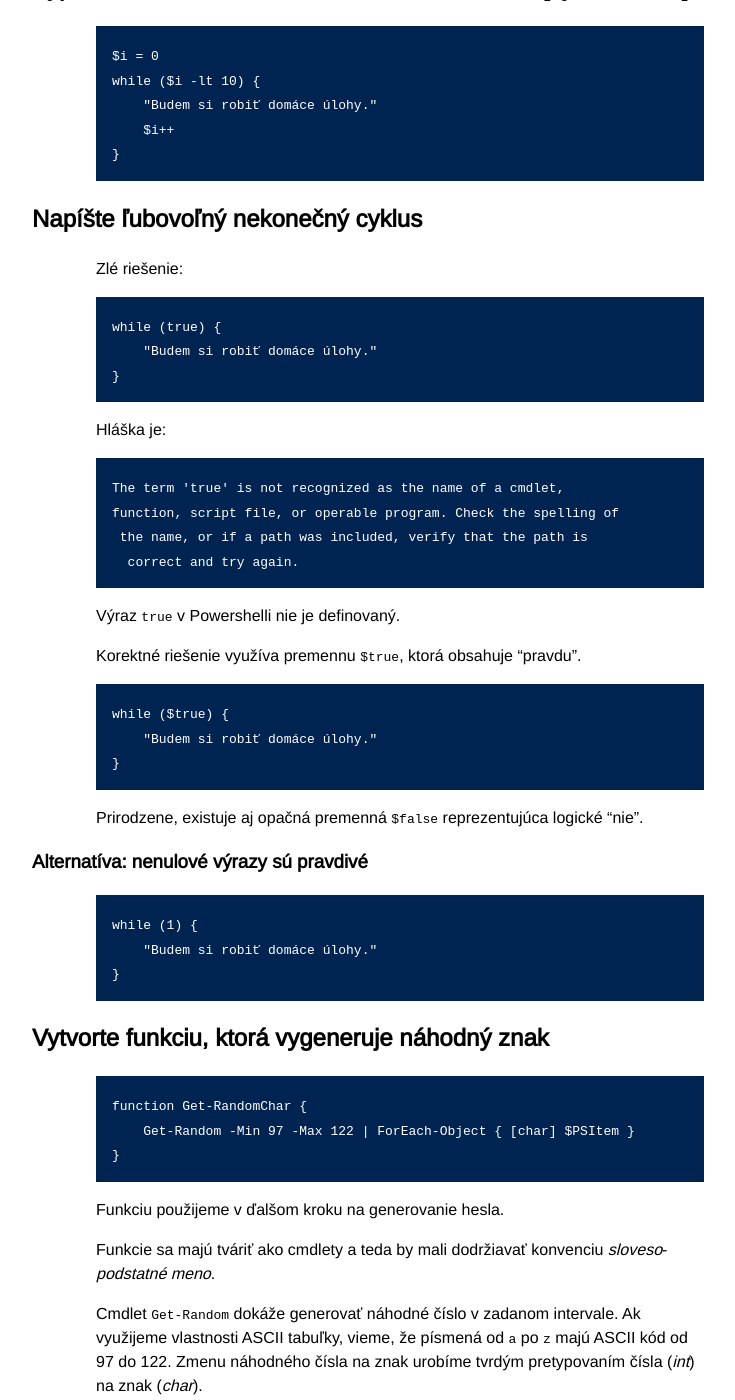
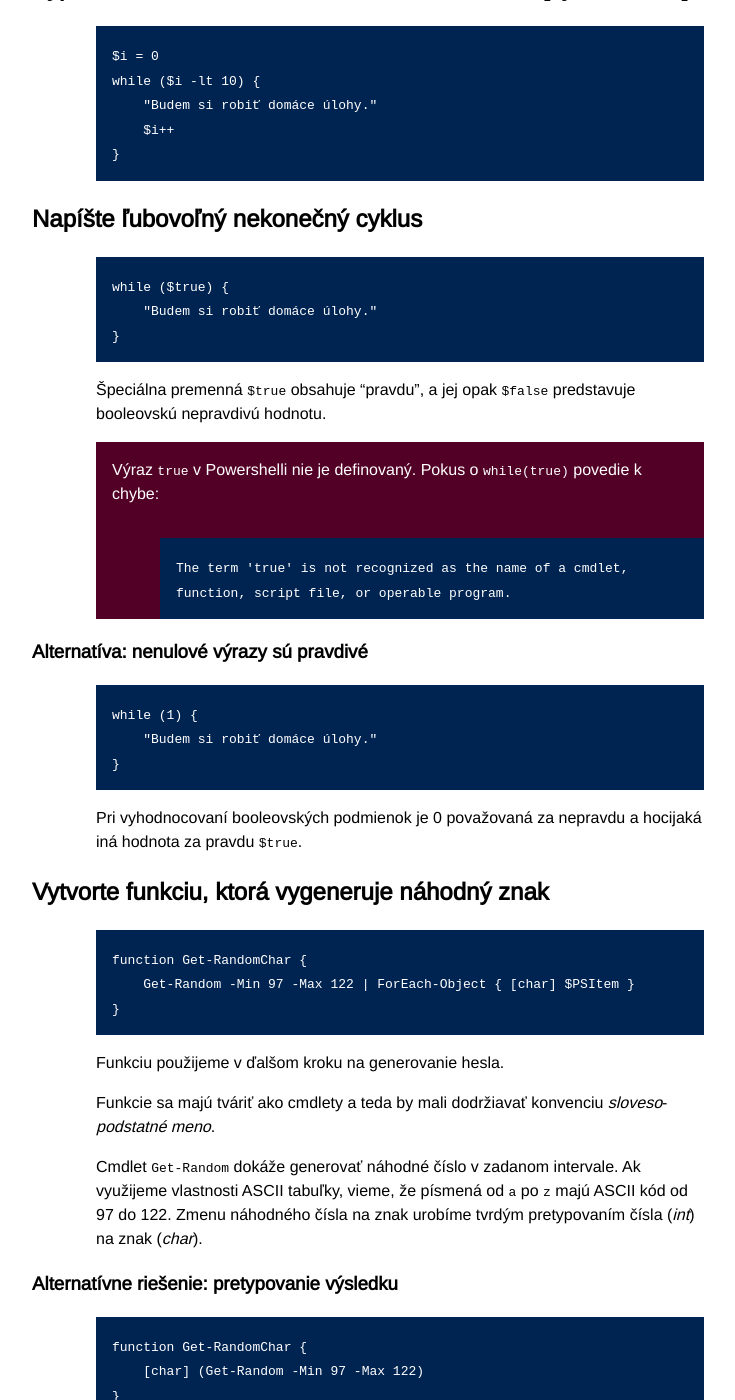
Before and after one commit to novotnyr/powershell-cvicebnica, a Jekyll site: the page built from viacriadkove-skriptovanie.markdown, in a window 1280 px wide and 1400 px high, scrolled down 2492 px. Shown: the whole window, without its empty margins (272-1007 px from the left). Built offline with Jekyll 4.4.1, drawn with Linux system fonts in a browser that asks for light colours.

Commit message:
Oprava while-true

```diff
--- a/viacriadkove-skriptovanie.markdown
+++ b/viacriadkove-skriptovanie.markdown
@@ -113,35 +113,30 @@ Vypíšte 10x text `Budem si robiť domáce úlohy.` [cyklus `while`]
 
 Napíšte ľubovoľný nekonečný cyklus
 ----------------------------------------------------------------------
-Zlé riešenie:
-
-	while (true) {
-	    "Budem si robiť domáce úlohy."
-	}
-
-Hláška je:
-
-	The term 'true' is not recognized as the name of a cmdlet,
-	function, script file, or operable program. Check the spelling of
-	 the name, or if a path was included, verify that the path is
-	  correct and try again.
-
-Výraz `true` v Powershelli nie je definovaný.
-
-Korektné riešenie využíva premennu `$true`, ktorá obsahuje "pravdu".
 
 	while ($true) {
 	    "Budem si robiť domáce úlohy."
 	}
 
-Prirodzene, existuje aj opačná premenná `$false` reprezentujúca
-logické "nie".
+Špeciálna premenná `$true` obsahuje "pravdu", a jej opak `$false`
+predstavuje booleovskú nepravdivú hodnotu.
+
+<div class="note" markdown="1">
+Výraz `true` v Powershelli nie je definovaný. Pokus o `while(true)`
+povedie k chybe:
+
+	The term 'true' is not recognized as the name of a cmdlet,
+	function, script file, or operable program.
+</div>
 
 ### Alternatíva: nenulové výrazy sú pravdivé
 
 	while (1) {
 	    "Budem si robiť domáce úlohy."
 	}
+
+Pri vyhodnocovaní booleovských podmienok je 0 považovaná za nepravdu
+a hocijaká iná hodnota za pravdu `$true`.
 
 Funkcie
 =======
```
